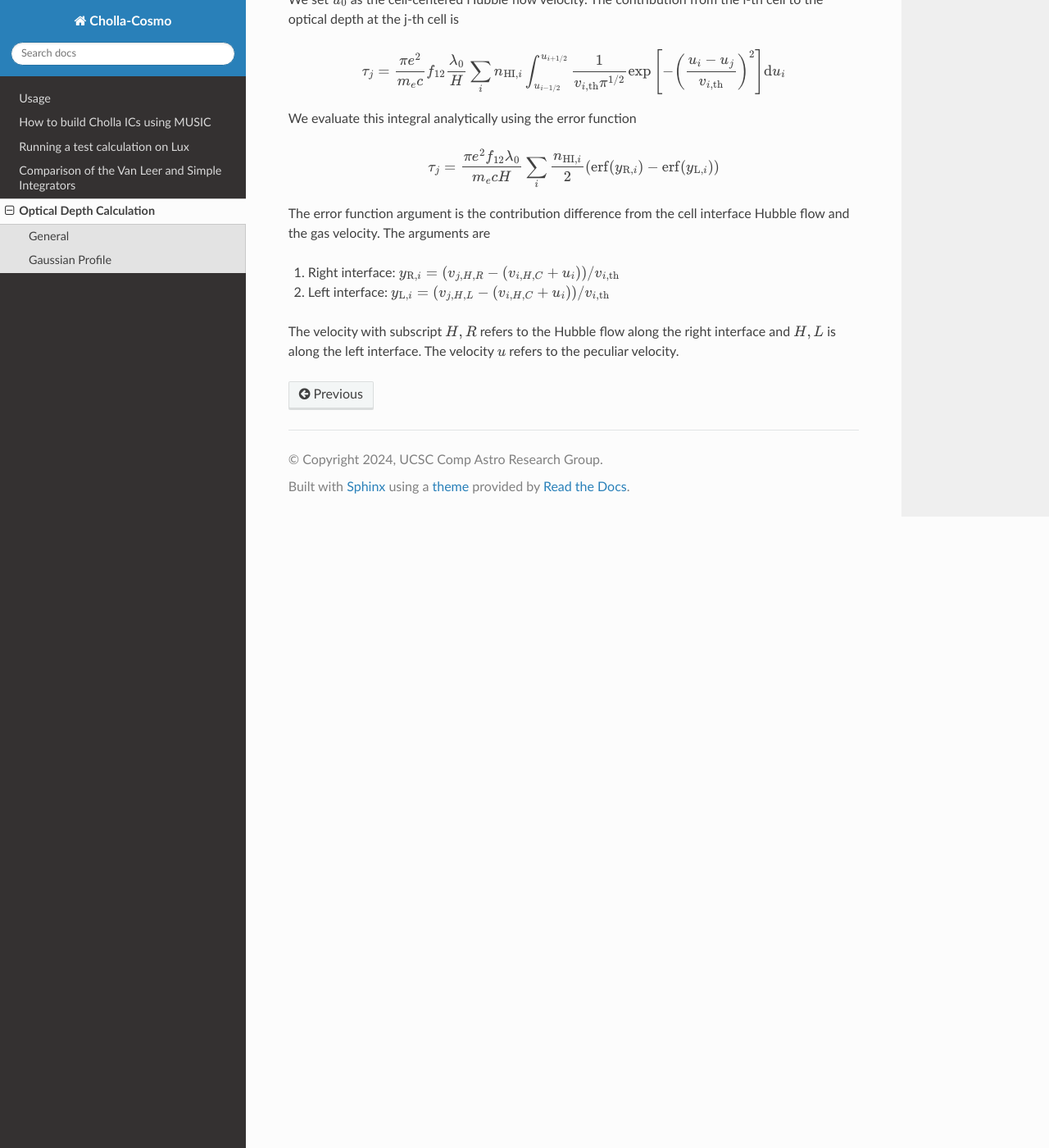
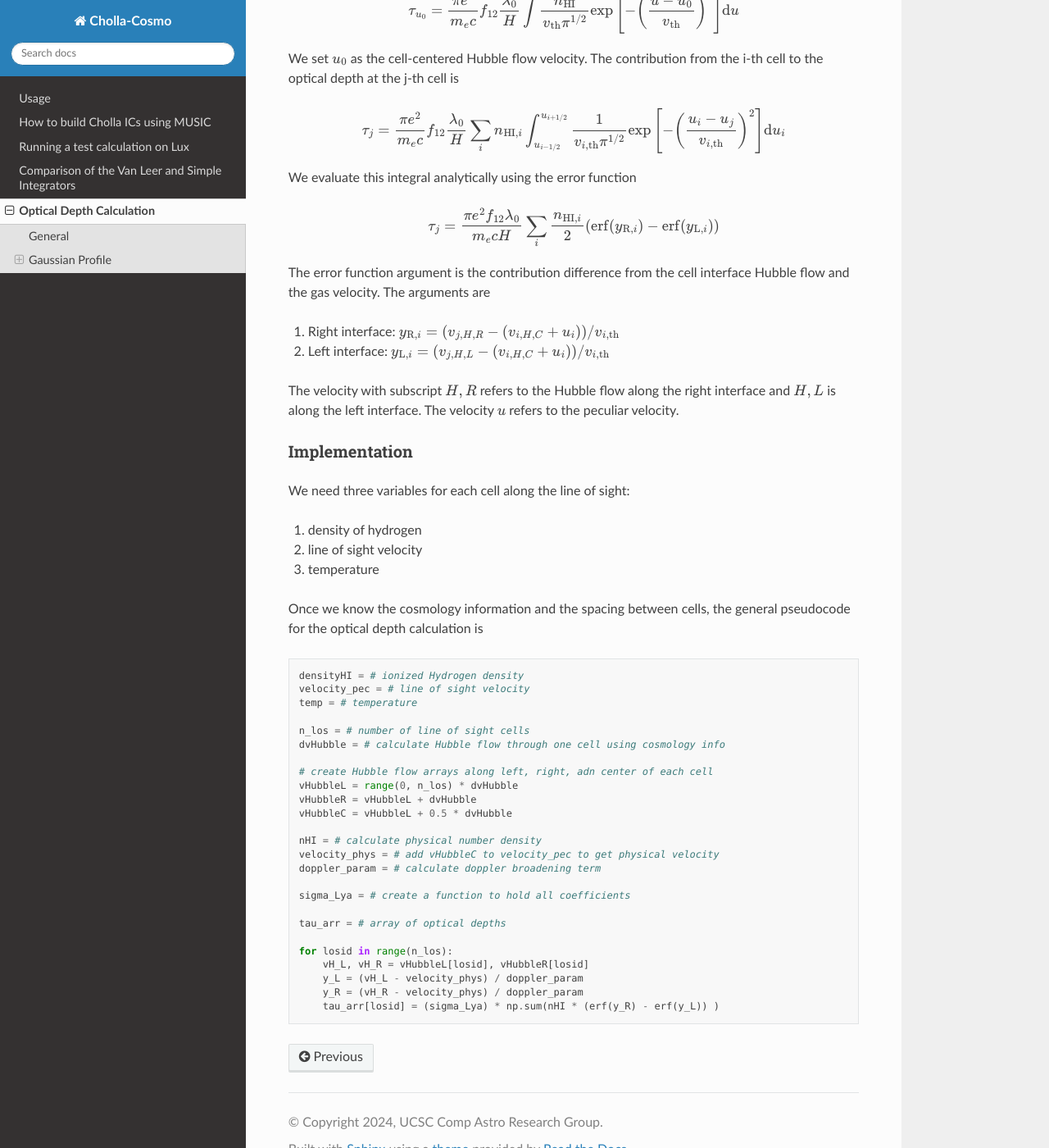
Before and after one commit to evazlimen/cholla-cosmo, a Sphinx documentation site: the page built from docs/source/optical_depth.rst, in a window 1280 px wide and 1400 px high, scrolled down 1082 px. Shown: the whole window at 82% size. Built offline with Sphinx 7.4.7 and the Read the Docs theme 3.1.0, drawn with Linux system fonts in a browser that asks for light colours; some of the changed text lies outside the part shown.

Commit message:
include python implementation of gaussian calculation

```diff
--- a/docs/source/optical_depth.rst
+++ b/docs/source/optical_depth.rst
@@ -12,6 +12,8 @@ The calculation of the optical depth is computed as the interaction cross sectio
 
 .. math::
     \tau_\nu = \int n_{\textrm{HI}} \sigma_\nu \textrm{d}r
+
+The optical depth is calculated along the line of sight of a 'skewer' - a line along the entire cosmological simulation box at a grid cell.
 
 
 .. _gaussian:
@@ -63,3 +65,43 @@ The error function argument is the contribution difference from the cell interfa
 2. Left interface: :math:`y_{\textrm{L},i} = (v_{j,H,L} - (v_{i,H,C} + u_i)) / v_{i,\textrm{th}}`
 
 The velocity with subscript :math:`H,R` refers to the Hubble flow along the right interface and :math:`H,L` is along the left interface. The velocity :math:`u` refers to the peculiar velocity.
+
+
+Implementation
+^^^^^^^^^^^^^^^
+
+We need three variables for each cell along the line of sight:
+
+1. density of hydrogen
+2. line of sight velocity
+3. temperature
+
+Once we know the cosmology information and the spacing between cells, the general pseudocode for the optical depth calculation is
+
+.. code-block:: python
+
+    densityHI = # ionized Hydrogen density
+    velocity_pec = # line of sight velocity
+    temp = # temperature
+
+    n_los = # number of line of sight cells
+    dvHubble = # calculate Hubble flow through one cell using cosmology info
+
+    # create Hubble flow arrays along left, right, adn center of each cell
+    vHubbleL = range(0, n_los) * dvHubble
+    vHubbleR = vHubbleL + dvHubble
+    vHubbleC = vHubbleL + 0.5 * dvHubble
+
+    nHI = # calculate physical number density
+    velocity_phys = # add vHubbleC to velocity_pec to get physical velocity
+    doppler_param = # calculate doppler broadening term
+
+    sigma_Lya = # create a function to hold all coefficients
+
+    tau_arr = # array of optical depths
+
+    for losid in range(n_los):
+        vH_L, vH_R = vHubbleL[losid], vHubbleR[losid]
+        y_L = (vH_L - velocity_phys) / doppler_param
+        y_R = (vH_R - velocity_phys) / doppler_param
+        tau_arr[losid] = (sigma_Lya) * np.sum(nHI * (erf(y_R) - erf(y_L)) )
```
